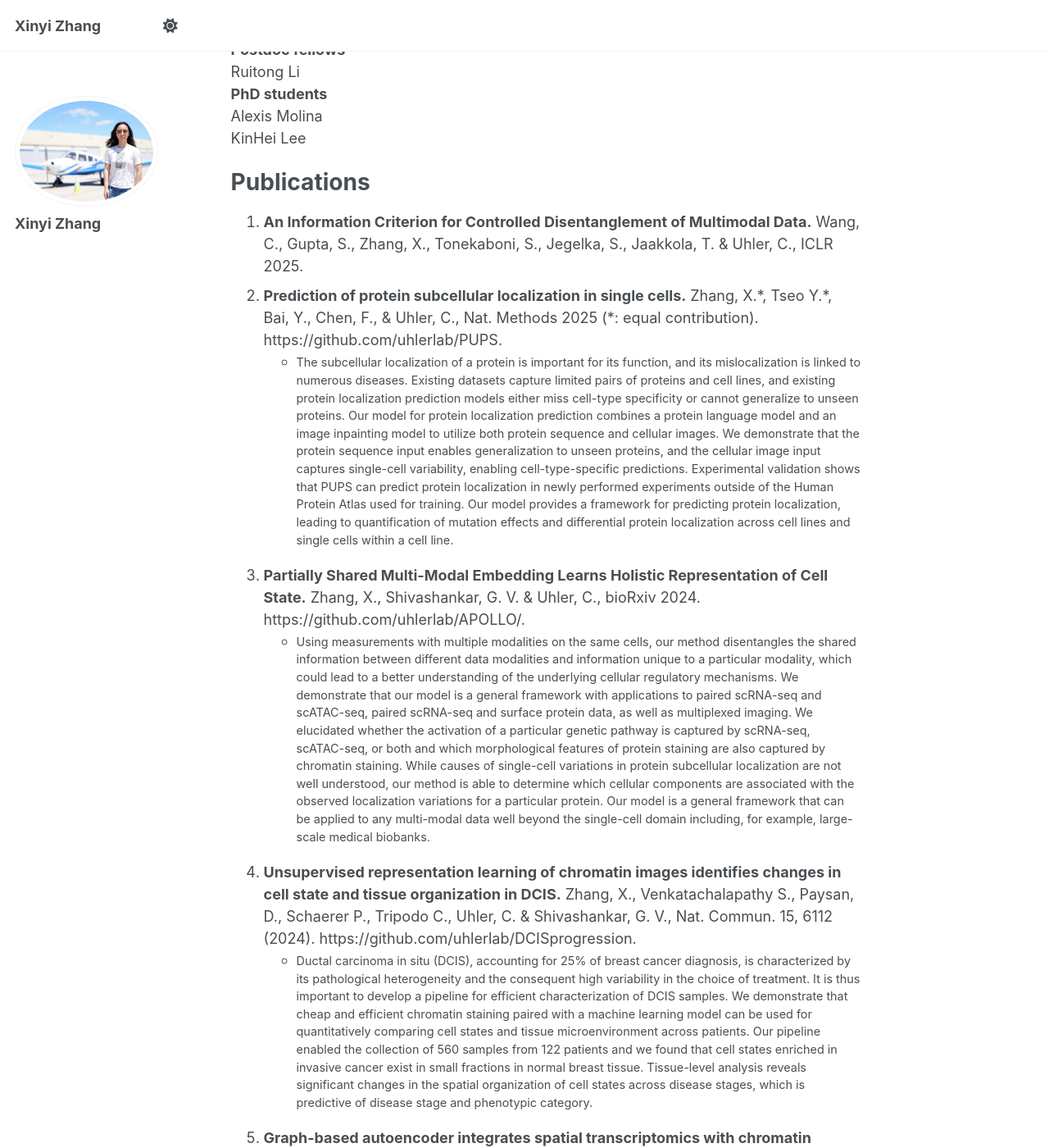
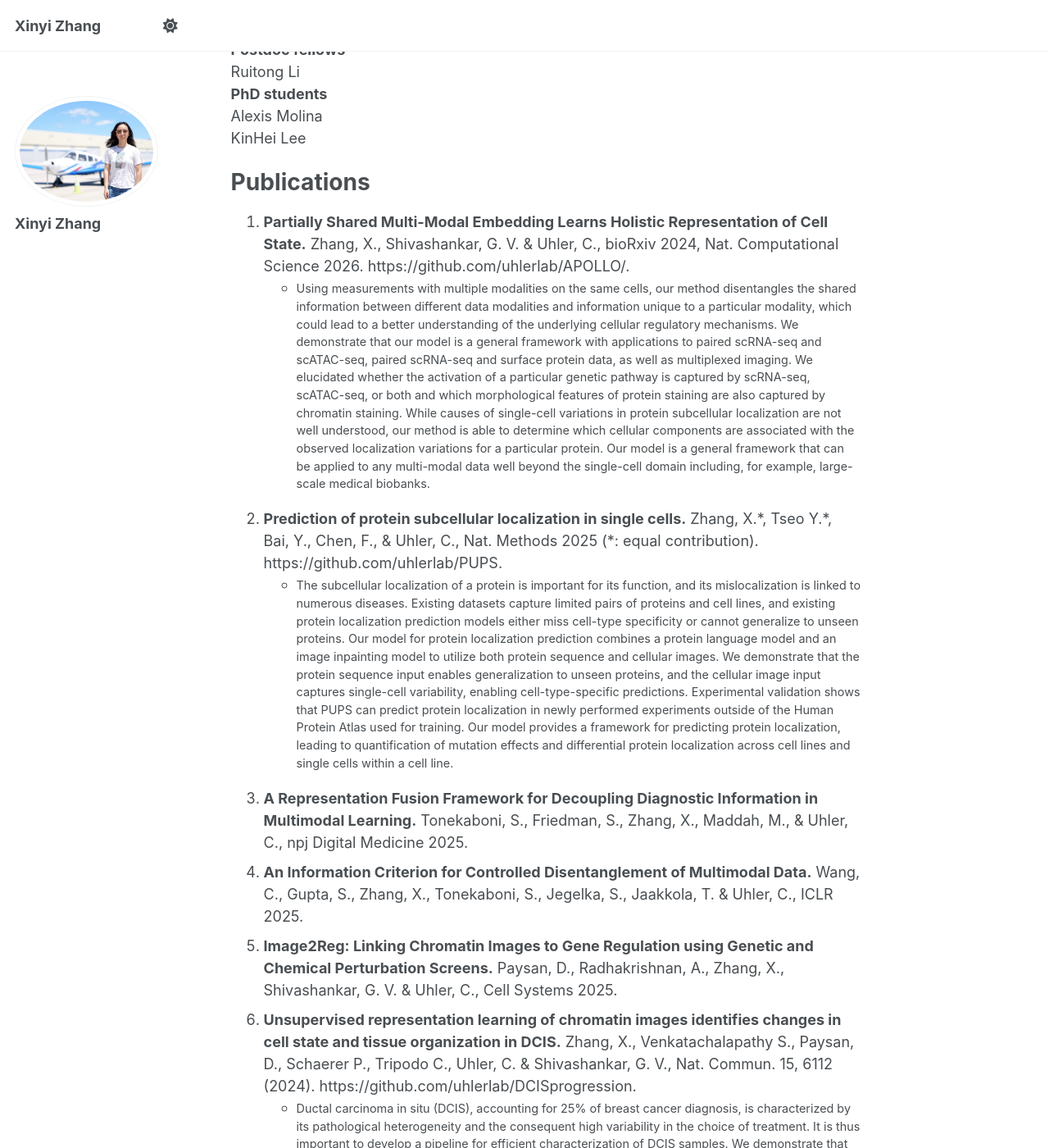
Before and after one commit to xinyiz98/xinyiz98.github.io, a Jekyll site: the page built from _pages/about.md, in a window 1280 px wide and 1400 px high, scrolled down 326 px. Shown: the whole window at 82% size. Built offline with Jekyll 4.4.1, drawn with Linux system fonts in a browser that asks for light colours.

Commit message:
Update publications section in about.md

```diff
--- a/_pages/about.md
+++ b/_pages/about.md
@@ -20,11 +20,13 @@ KinHei Lee
 
 Publications
 ======
-1. **An Information Criterion for Controlled Disentanglement of Multimodal Data.** Wang, C., Gupta, S., Zhang, X., Tonekaboni, S., Jegelka, S., Jaakkola, T. & Uhler, C., ICLR 2025.
+1. **Partially Shared Multi-Modal Embedding Learns Holistic Representation of Cell State.** Zhang, X., Shivashankar, G. V. & Uhler, C., bioRxiv 2024, Nat. Computational Science 2026. https://github.com/uhlerlab/APOLLO/.
+   - <p style="font-size: 0.8em; margin-top: -10px;">Using measurements with multiple modalities on the same cells, our method disentangles the shared information between different data modalities and information unique to a particular modality, which could lead to a better understanding of the underlying cellular regulatory mechanisms. We demonstrate that our model is a general framework with applications to paired scRNA-seq and scATAC-seq, paired scRNA-seq and surface protein data, as well as multiplexed imaging. We elucidated whether the activation of a particular genetic pathway is captured by scRNA-seq, scATAC-seq, or both and which morphological features of protein staining are also captured by chromatin staining. While causes of single-cell variations in protein subcellular localization are not well understood, our method is able to determine which cellular components are associated with the observed localization variations for a particular protein. Our model is a general framework that can be applied to any multi-modal data well beyond the single-cell domain including, for example, large-scale medical biobanks.
 1. **Prediction of protein subcellular localization in single cells.** Zhang, X.\*, Tseo Y.\*, Bai, Y., Chen, F., & Uhler, C., Nat. Methods 2025 (*: equal contribution). https://github.com/uhlerlab/PUPS.
    -  <p style="font-size: 0.8em; margin-top: -10px;">The subcellular localization of a protein is important for its function, and its mislocalization is linked to numerous diseases. Existing datasets capture limited pairs of proteins and cell lines, and existing protein localization prediction models either miss cell-type specificity or cannot generalize to unseen proteins. Our model for protein localization prediction combines a protein language model and an image inpainting model to utilize both protein sequence and cellular images. We demonstrate that the protein sequence input enables generalization to unseen proteins, and the cellular image input captures single-cell variability, enabling cell-type-specific predictions. Experimental validation shows that PUPS can predict protein localization in newly performed experiments outside of the Human Protein Atlas used for training. Our model provides a framework for predicting protein localization, leading to quantification of mutation effects and differential protein localization across cell lines and single cells within a cell line.</p>
-1. **Partially Shared Multi-Modal Embedding Learns Holistic Representation of Cell State.** Zhang, X., Shivashankar, G. V. & Uhler, C., bioRxiv 2024. https://github.com/uhlerlab/APOLLO/.
-   - <p style="font-size: 0.8em; margin-top: -10px;">Using measurements with multiple modalities on the same cells, our method disentangles the shared information between different data modalities and information unique to a particular modality, which could lead to a better understanding of the underlying cellular regulatory mechanisms. We demonstrate that our model is a general framework with applications to paired scRNA-seq and scATAC-seq, paired scRNA-seq and surface protein data, as well as multiplexed imaging. We elucidated whether the activation of a particular genetic pathway is captured by scRNA-seq, scATAC-seq, or both and which morphological features of protein staining are also captured by chromatin staining. While causes of single-cell variations in protein subcellular localization are not well understood, our method is able to determine which cellular components are associated with the observed localization variations for a particular protein. Our model is a general framework that can be applied to any multi-modal data well beyond the single-cell domain including, for example, large-scale medical biobanks.
+1. **A Representation Fusion Framework for Decoupling Diagnostic Information in Multimodal Learning.** Tonekaboni, S., Friedman, S., Zhang, X., Maddah, M., & Uhler, C., npj Digital Medicine 2025.
+1. **An Information Criterion for Controlled Disentanglement of Multimodal Data.** Wang, C., Gupta, S., Zhang, X., Tonekaboni, S., Jegelka, S., Jaakkola, T. & Uhler, C., ICLR 2025.
+1. **Image2Reg: Linking Chromatin Images to Gene Regulation using Genetic and Chemical Perturbation Screens.** Paysan, D., Radhakrishnan, A., Zhang, X., Shivashankar, G. V. & Uhler, C., Cell Systems 2025.
 1. **Unsupervised representation learning of chromatin images identifies changes in cell state and tissue organization in DCIS.** Zhang, X., Venkatachalapathy S., Paysan, D., Schaerer P., Tripodo C., Uhler, C. & Shivashankar, G. V., Nat. Commun. 15, 6112 (2024). https://github.com/uhlerlab/DCISprogression.
     - <p style="font-size: 0.8em; margin-top: -10px;">Ductal carcinoma in situ (DCIS), accounting for 25% of breast cancer diagnosis, is characterized by its pathological heterogeneity and the consequent high variability in the choice of treatment. It is thus important to develop a pipeline for efficient characterization of DCIS samples. We demonstrate that cheap and efficient chromatin staining paired with a machine learning model can be used for quantitatively comparing cell states and tissue microenvironment across patients. Our pipeline enabled the collection of 560 samples from 122 patients and we found that cell states enriched in invasive cancer exist in small fractions in normal breast tissue. Tissue-level analysis reveals significant changes in the spatial organization of cell states across disease stages, which is predictive of disease stage and phenotypic category. </p>
 1. **Graph-based autoencoder integrates spatial transcriptomics with chromatin images and identifies joint biomarkers for Alzheimer’s disease.** Zhang, X., Wang, X., Shivashankar, G. V. & Uhler, C., Nat. Commun. 13, 7480 (2022). https://github.com/uhlerlab/STACI.
```
